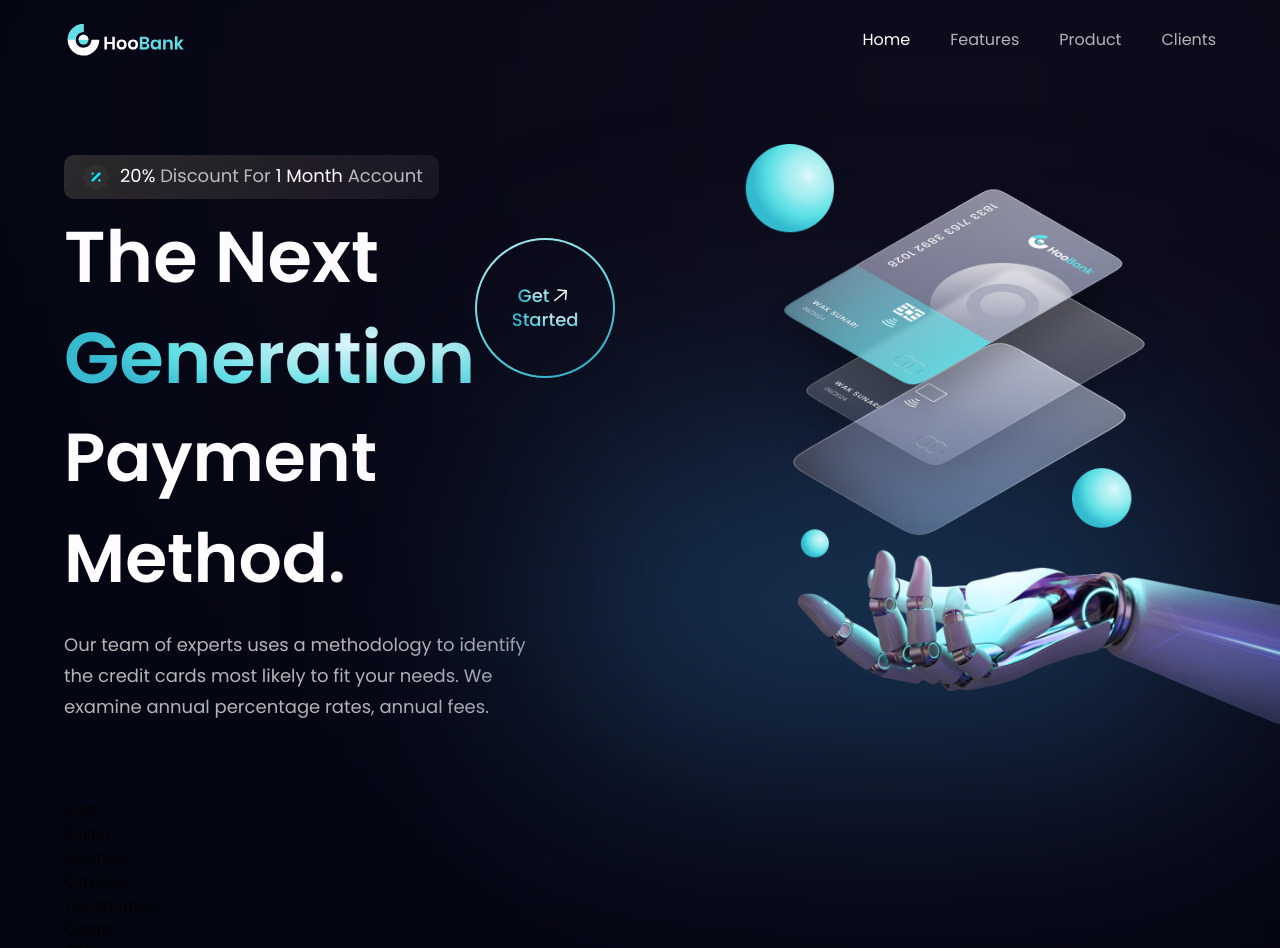
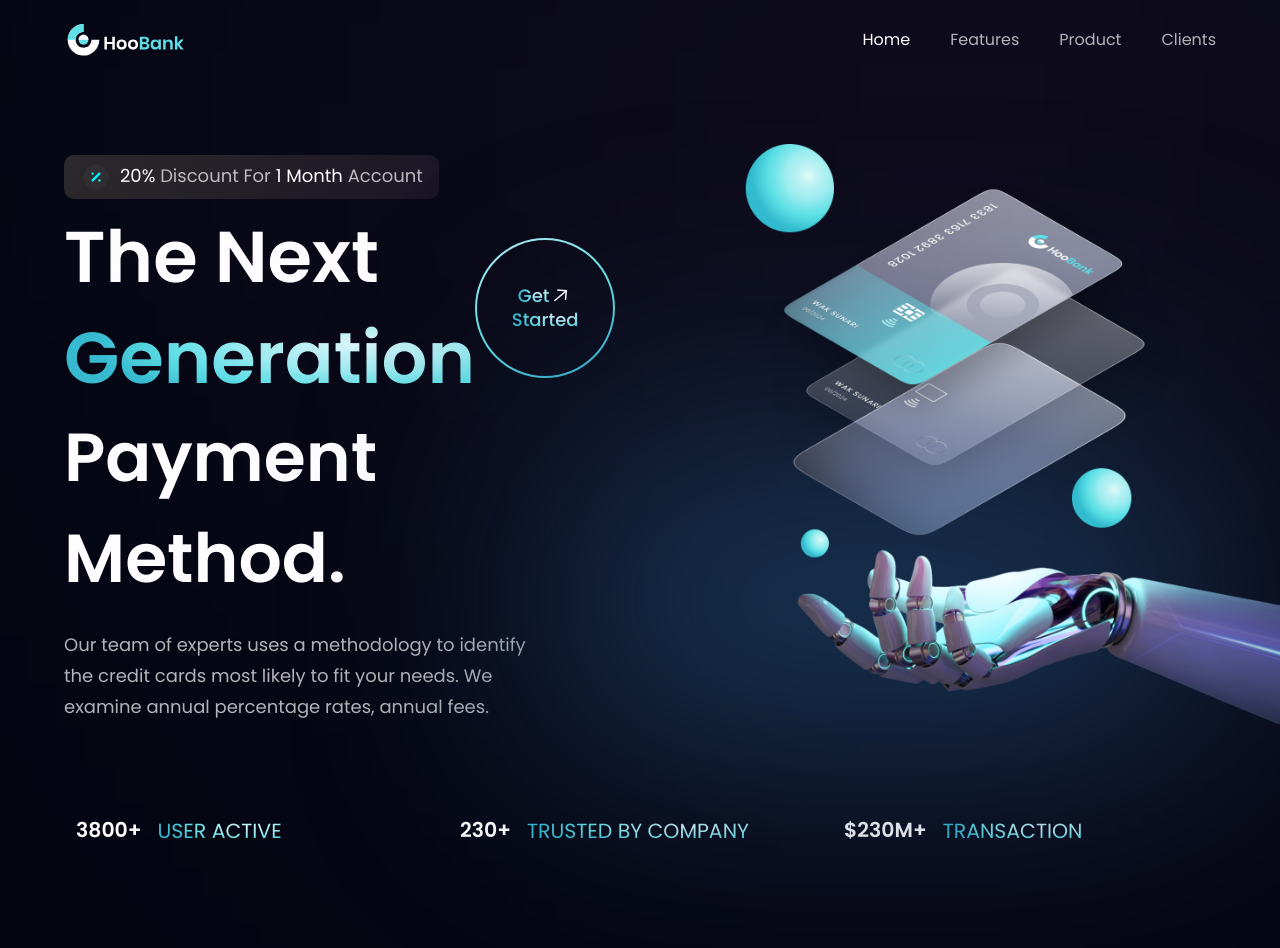
Before and after one commit to DEV-Gitanjali/Bank_Modern_App, a React (Vite) app: page / in a window 1280 px wide. Shown: the top 948 px of the page. Built offline with nearby package versions, Linux system fonts and the light colour scheme.

Commit message:
this code for stats componets

```diff
--- a/src/components/Stats.jsx
+++ b/src/components/Stats.jsx
@@ -1,11 +1,19 @@
-import React from 'react'
+import { stats } from "../constants";
+import styles from "../styles";
 
-const Stats = () => {
-  return (
-    <div>
-      Stats
-    </div>
-  )
-}
+const Stats = () =>(
+  <section className={`${styles.flexCenter }flex-row flex-wrap sm:mb-20 mb-6`}>
+    {stats.map((stats) =>(
+       <div key={stats.id} className={`flex-1 flex justify-start items-center flex-row m-3`}>
+            <h4 className="font-poppins font-semibold xs:text-[20.45px] text-[15.45px]  xs:leading-[43.16px]  text-white ">{stats.value}</h4>
+            <p className="font-poppins font-normal xs:text-[20.45px] text-[15.45px] xs:leading-[26.58px] leading-[21.58px] text-gradient uppercase ml-4">{stats.title}</p>
 
-export default Stats
+       </div>
+    ))}
+
+  </section>
+
+)
+
+
+export default Stats;
```
